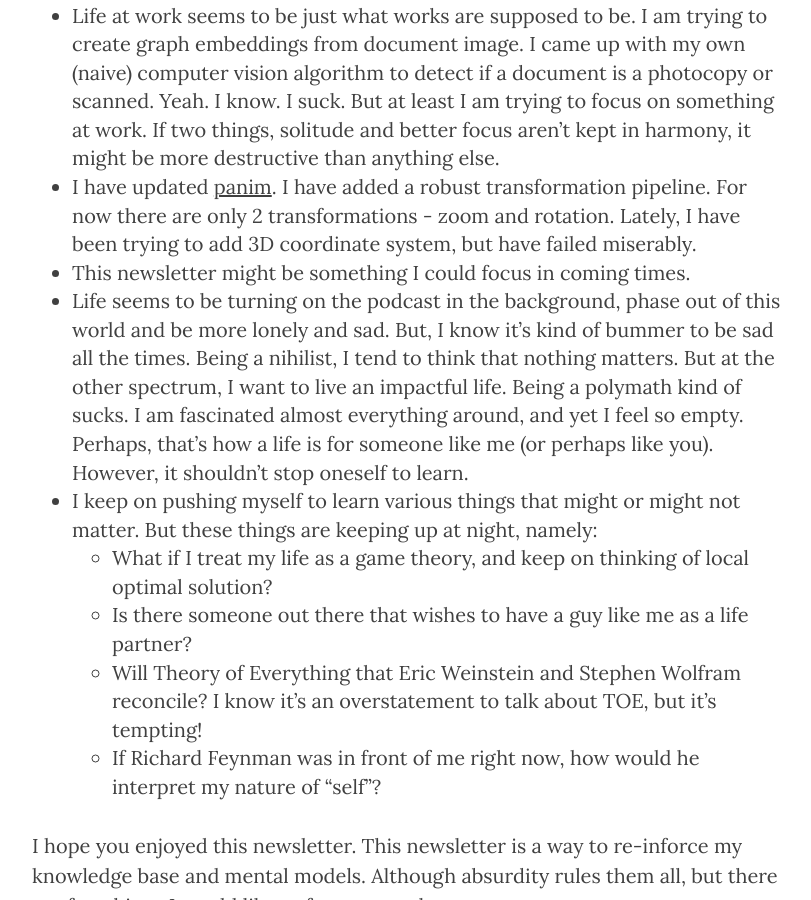
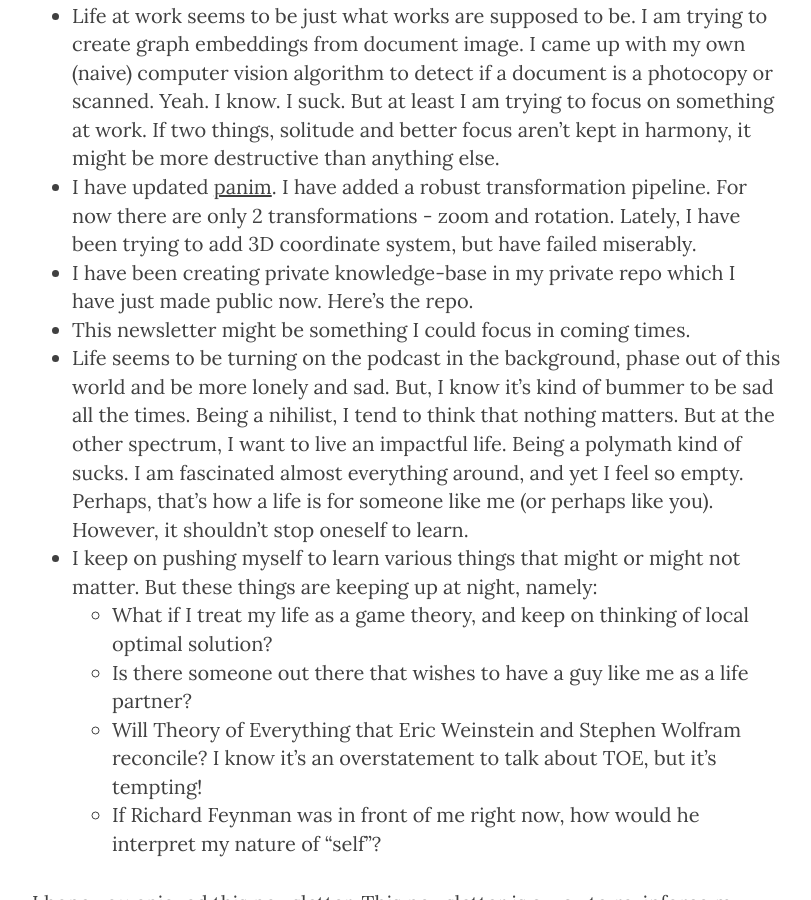
Before and after one commit to NISH1001/NISH1001.github.io, a Jekyll site: the page built from _posts/2020-05-02-newsletter-00-may.markdown, in a window 1280 px wide and 900 px high, scrolled down 9700 px. Shown: the whole window, without its empty margins (233-1044 px from the left). Built offline with Jekyll 4.4.1, drawn with Linux system fonts in a browser that asks for light colours; comment, search, counter and statistics services are not loaded.

Commit message:
Update newsletter 00 with github repo

```diff
--- a/_posts/2020-05-02-newsletter-00-may.markdown
+++ b/_posts/2020-05-02-newsletter-00-may.markdown
@@ -178,6 +178,7 @@ But hey! That's just like starting your personal newsletter like this. And here
 - It's been more than a month that I have started calisthenics and it's having a good impact. I have upped my game from 20 pushups to 35 in a month. Have changed diets. Most importantly, my sleep cycle is healthy now. I normally go to bet around 9pm and wake up around 5:30am. Then I go to the roof (of course, after going through washroom), watch the sky, and observe birds. Yup! "bird-watching" has been my new hobby. Remote working is kind of good (mabye that's how I want to work in the long run). Every 2 days I practice guitar and learn music theory (but a slow progress).
 - Life at work seems to be just what works are supposed to be. I am trying to create graph embeddings from document image. I came up with my own (naive) computer vision algorithm to detect if a document is a photocopy or scanned. Yeah. I know. I suck. But at least I am trying to focus on something at work. If two things, solitude and better focus aren't kept in harmony, it might be more destructive than anything else.
 - I have updated [panim](https://github.com/NISH1001/panim){:class="paradox"}. I have added a robust transformation pipeline. For now there are only 2 transformations - zoom and rotation. Lately, I have been trying to add 3D coordinate system, but have failed miserably.
+- I have been creating private knowledge-base in my private repo which I have just made public now. [Here's](https://github.com/NISH1001/bits-and-paradoxes) the repo.
 - This newsletter might be something I could focus in coming times.
 - Life seems to be turning on the podcast in the background, phase out of this world and be more lonely and sad. But, I know it's kind of bummer to be sad all the times. Being a nihilist, I tend to think that nothing matters. But at the other spectrum, I want to live an impactful life. Being a polymath kind of sucks. I am fascinated almost everything around, and yet I feel so empty. Perhaps, that's how a life is for someone like me (or perhaps like you). However, it shouldn't stop oneself to learn.
 - I keep on pushing myself to learn various things that might or might not matter. But these things are keeping up at night, namely:
```
